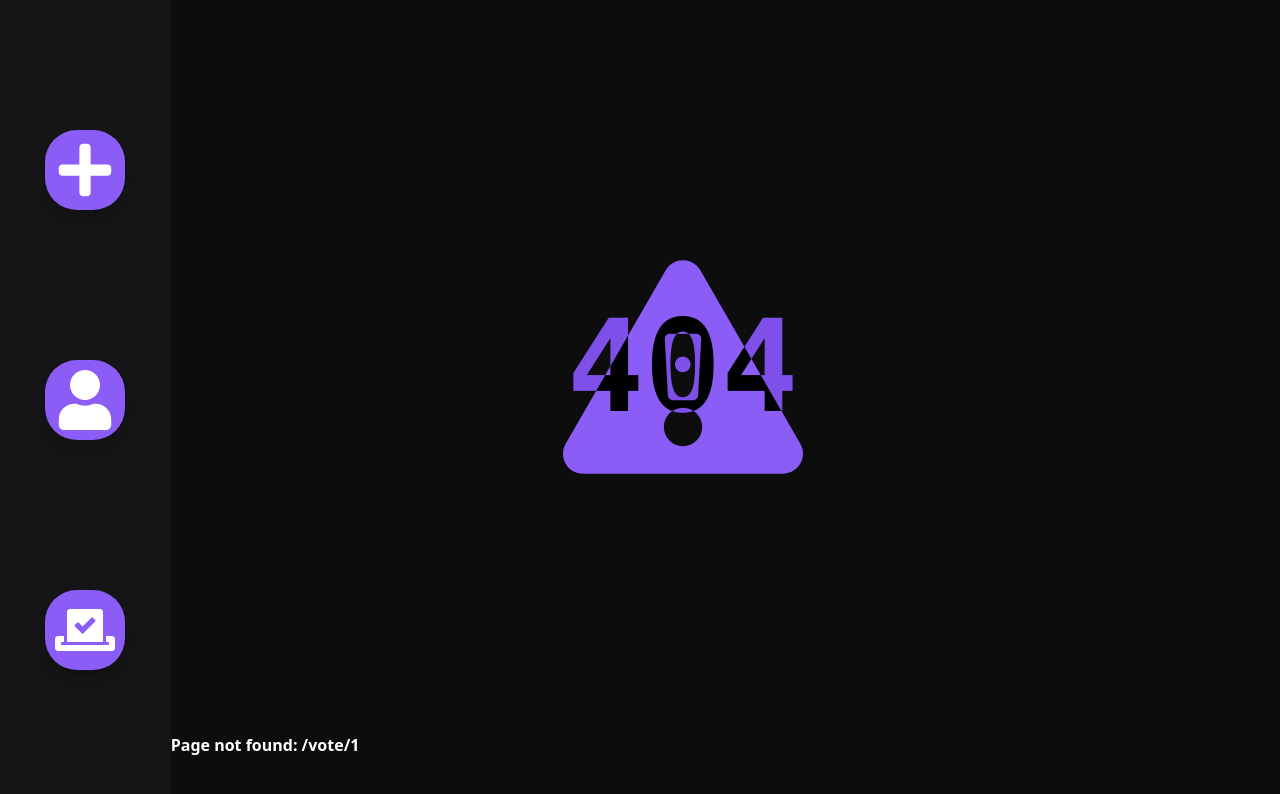
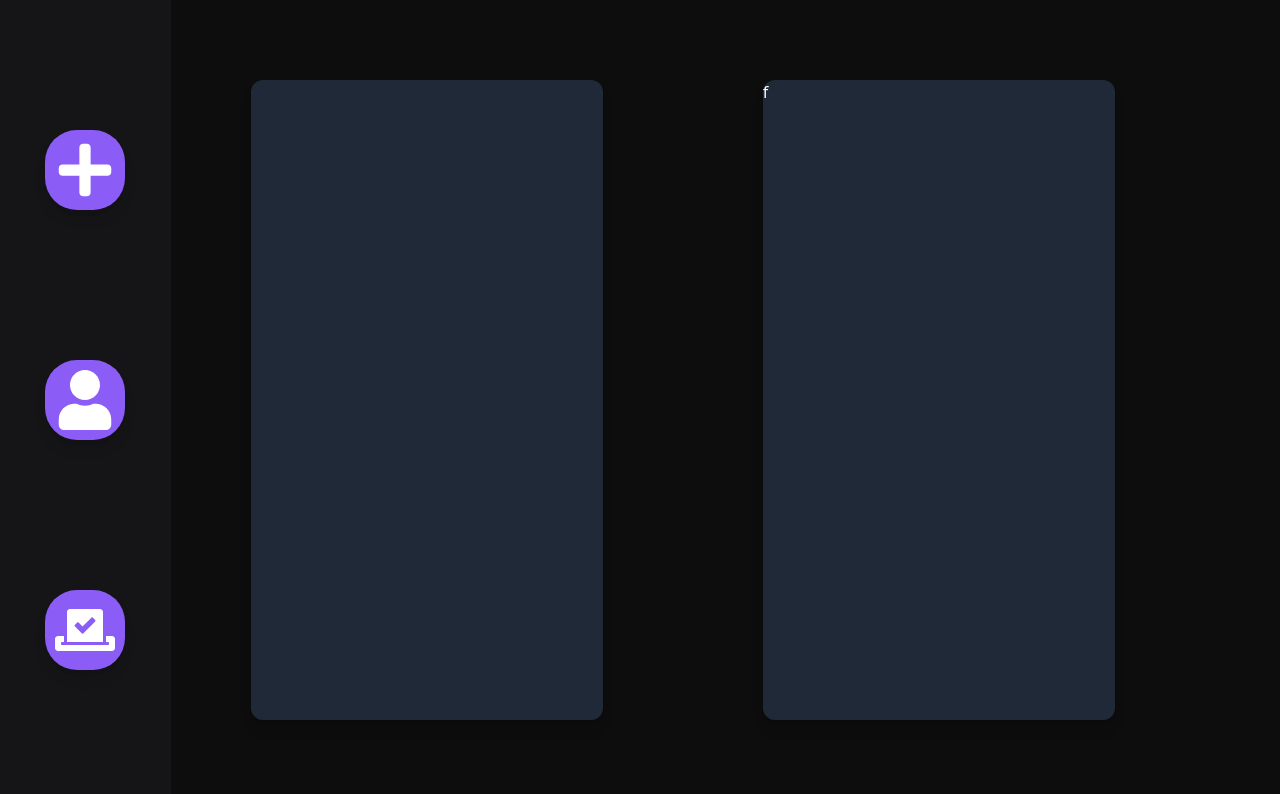
Before and after one commit to chickowar/blockchain-voting, a React (Vite) app: page /vote/1 in a window 1280 px wide. Before the commit this address had no page. Shown: the top 794 px of the page. Built offline with nearby package versions, Linux system fonts and the light colour scheme.

Commit message:
started voting page

```diff
--- a/src/App.jsx
+++ b/src/App.jsx
@@ -5,6 +5,7 @@ import SideBar from "./components/SideBar.jsx";
 import {BrowserRouter, Route, Router, Routes} from "react-router-dom";
 import NotFoundPage from "./pages/NotFoundPage.jsx";
 import LoginPage from "./pages/LoginPage.jsx";
+import VotingPage from "./pages/VotingPage.jsx";
 
 function BlankPage({body}) {
   return <div className="flex h-screen w-screen clip">
@@ -27,14 +28,17 @@ function BlankPage({body}) {
 
 function App() {
 
-
     return (
-
         <BrowserRouter>
             <Routes>
                 <Route
                     path="/"
                     element={<BlankPage body={<span>Main</span>}/>}
+                />
+
+                <Route
+                    path="/vote/:id"
+                    element={<BlankPage body={<VotingPage/>}/>}
                 />
 
                 <Route
--- a/src/components/SideBar.jsx
+++ b/src/components/SideBar.jsx
@@ -22,7 +22,7 @@ export default function SideBar(){
 
         <div className='sidebar-icon' onClick={()=>{navigate('/1')}}><FaPlus size={60}/></div>
         <div className='sidebar-icon' onClick={()=>{navigate('/login')}}><FaUser size={60}/></div>
-        <div className='sidebar-icon' onClick={()=>{navigate('/3')}}><FaVoteYea size={60}/></div>
+        <div className='sidebar-icon' onClick={()=>{navigate('/vote/1')}}><FaVoteYea size={60}/></div>
 
     </div>
 </>
--- a/src/pages/LoginPage.jsx
+++ b/src/pages/LoginPage.jsx
@@ -4,10 +4,8 @@ export default function LoginPage() {
 
     return     <div className="flex items-center justify-center min-h-screen">
         <div className="flex flex-col items-center space-y-6 p-8 bg-secondary rounded-xl shadow-lg">
-            {/* Иконка профиля */}
             <FaUser size={120} className="text-primary" />
 
-            {/* Форма логина */}
             <form className="flex w-full max-w-sm space-x-2">
                 <input
                     type="text"
--- a/src/pages/VotingPage.jsx
+++ b/src/pages/VotingPage.jsx
@@ -0,0 +1,18 @@
+import { useParams } from "react-router-dom";
+
+export default function VotingPage() {
+    const { id } = useParams();
+
+    return (
+        <div className="flex justify-evenly items-stretch h-screen">
+            <div className="flex-1 m-20 bg-secondary rounded-xl shadow-lg">
+            {/*    CANDIDATES LIST*/}
+
+            {/*BOTTOM BOX */}
+            {/*    LIST OF CHOSEN CANDIDATES*/}
+            {/*    SUBMIT BUTTON*/}
+            </div>
+            <div className="flex-1 m-20 bg-secondary rounded-xl shadow-lg">f</div>
+        </div>
+    );
+}
```
Lines whose indentation alone changed are shown as unchanged.
